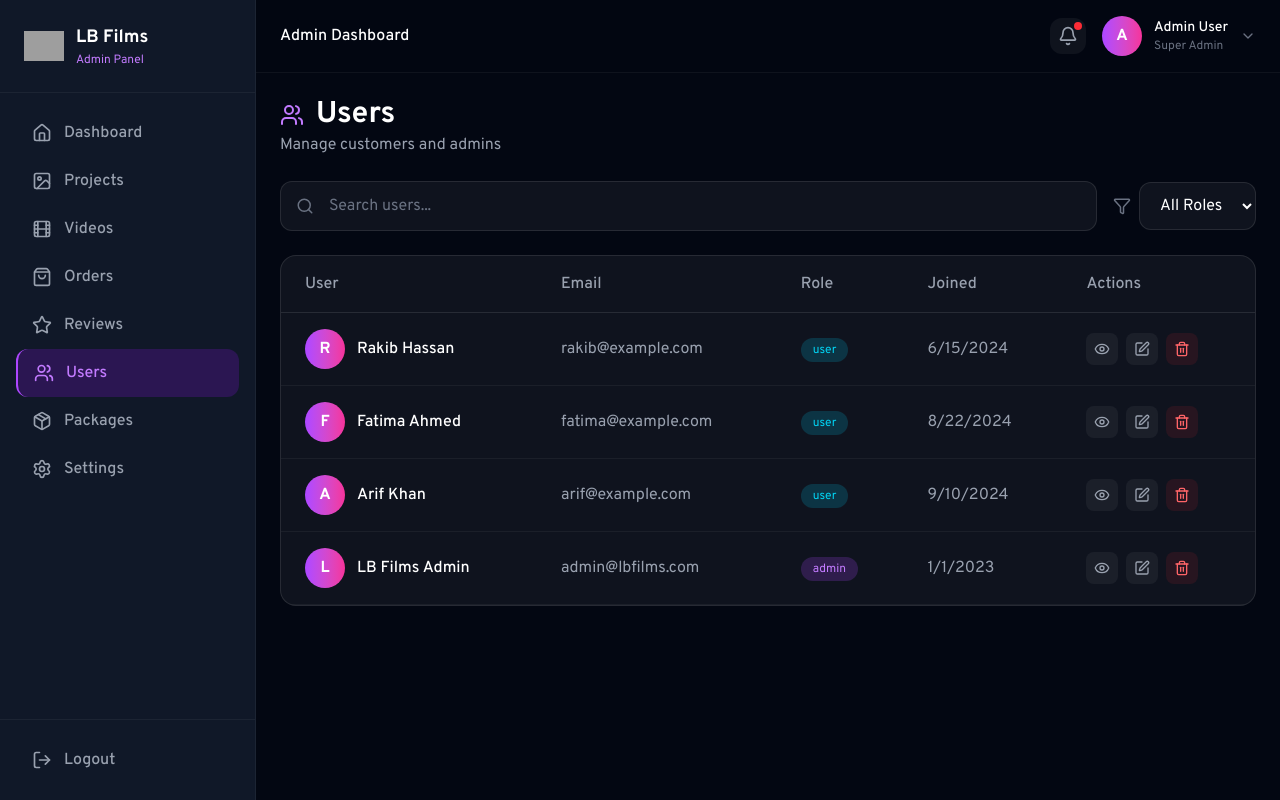
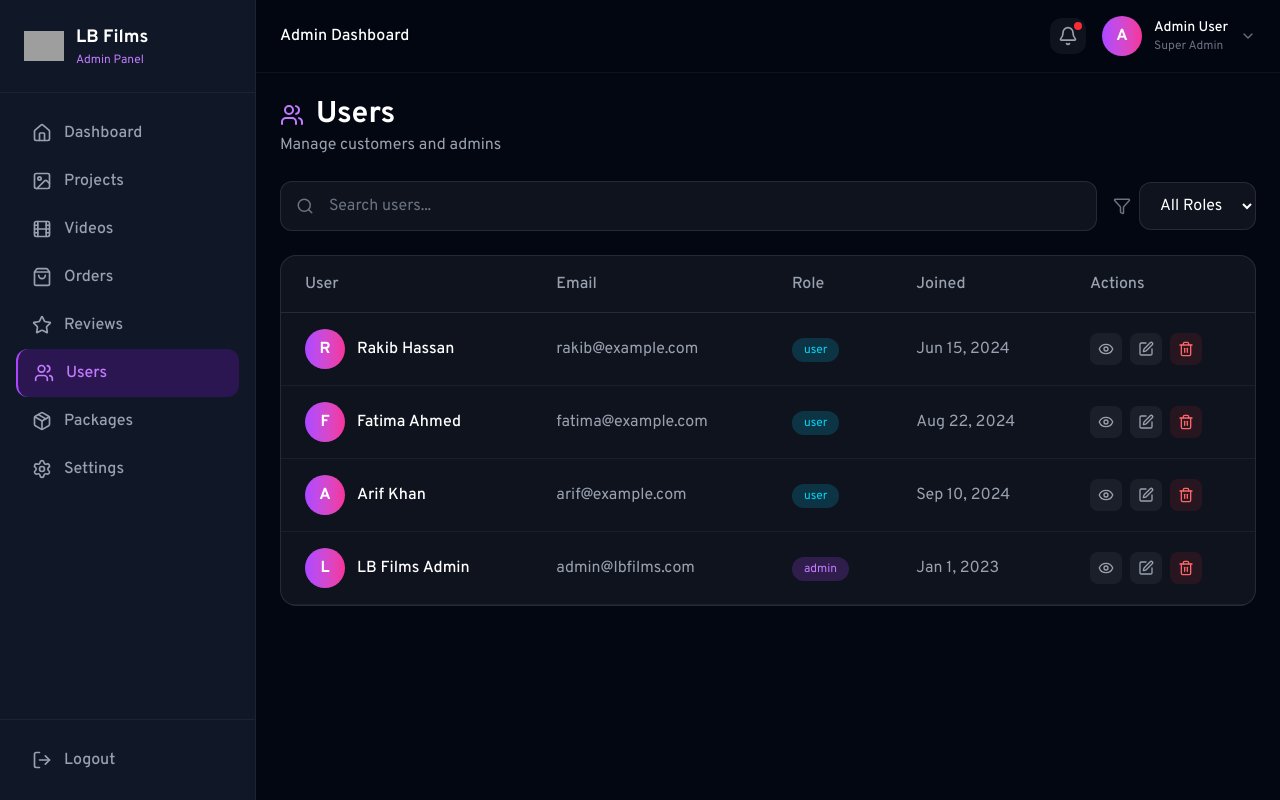
Before and after one commit to rakibislam2233/lbfilms, a Next.js app: page /admin/users in a window 1280 px wide. Built offline with nearby package versions, Linux system fonts and the light colour scheme; grey boxes are pictures that could not be loaded.

Commit message:
feat: Further update on admin and shared components

```diff
--- a/components/pages/admin/AdminProjectsPage.tsx
+++ b/components/pages/admin/AdminProjectsPage.tsx
@@ -120,7 +120,7 @@ export default function AdminProjectsPage() {
               <h3 className="text-white font-bold mb-1">{project.title}</h3>
               <p className="text-gray-500 text-sm mb-4">
                 {project.location} •{" "}
-                {new Date(project.date).toLocaleDateString()}
+                {new Date(project.date).toLocaleDateString('en-US', { year: 'numeric', month: 'short', day: 'numeric' })}
               </p>
               <div className="flex gap-2">
                 <button className="flex-1 px-3 py-2 rounded-lg bg-white/5 text-gray-400 hover:text-white hover:bg-white/10 flex items-center justify-center gap-1 text-sm">
--- a/components/pages/admin/AdminUsersPage.tsx
+++ b/components/pages/admin/AdminUsersPage.tsx
@@ -112,7 +112,7 @@ export default function AdminUsersPage() {
                     </span>
                   </td>
                   <td className="py-4 px-6 text-gray-400">
-                    {new Date(user.joinedDate).toLocaleDateString()}
+                    {new Date(user.joinedDate).toLocaleDateString('en-US', { year: 'numeric', month: 'short', day: 'numeric' })}
                   </td>
                   <td className="py-4 px-6">
                     <div className="flex items-center gap-2">
--- a/components/pages/admin/AdminVideosPage.tsx
+++ b/components/pages/admin/AdminVideosPage.tsx
@@ -90,7 +90,7 @@ export default function AdminVideosPage() {
                 <span className="flex items-center gap-1">
                   <Eye size={14} /> {video.views.toLocaleString()}
                 </span>
-                <span>{new Date(video.date).toLocaleDateString()}</span>
+                <span>{new Date(video.date).toLocaleDateString('en-US', { year: 'numeric', month: 'short', day: 'numeric' })}</span>
               </div>
               <div className="flex gap-2">
                 <button className="flex-1 px-3 py-2 rounded-lg bg-white/5 text-gray-400 hover:text-white hover:bg-white/10 flex items-center justify-center gap-1 text-sm">
--- a/components/shared/GallerySection.tsx
+++ b/components/shared/GallerySection.tsx
@@ -348,7 +348,7 @@ const GallerySection = ({
                   </span>
                   <span className="flex items-center gap-2">
                     <Calendar size={16} />
-                    {new Date(selectedProject.date).toLocaleDateString()}
+                    {new Date(selectedProject.date).toLocaleDateString('en-US', { year: 'numeric', month: 'short', day: 'numeric' })}
                   </span>
                   {selectedProject.images.length > 1 && (
                     <span className="text-foreground">
```
